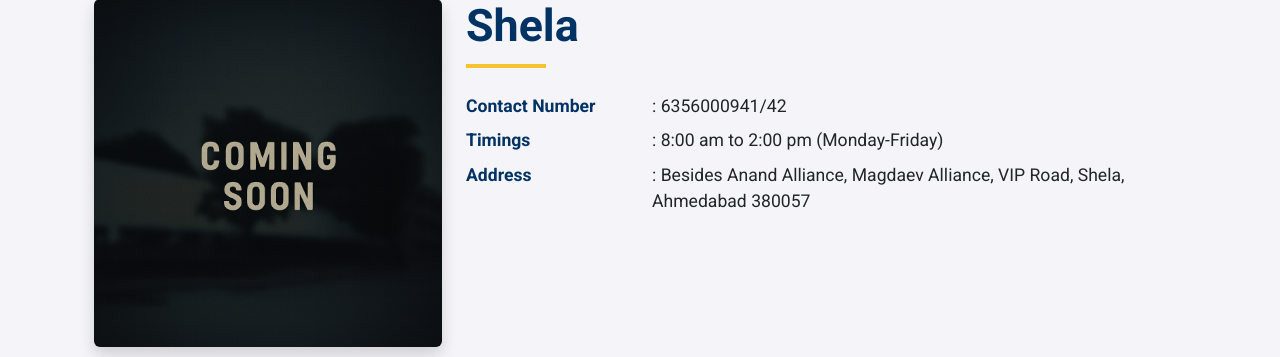
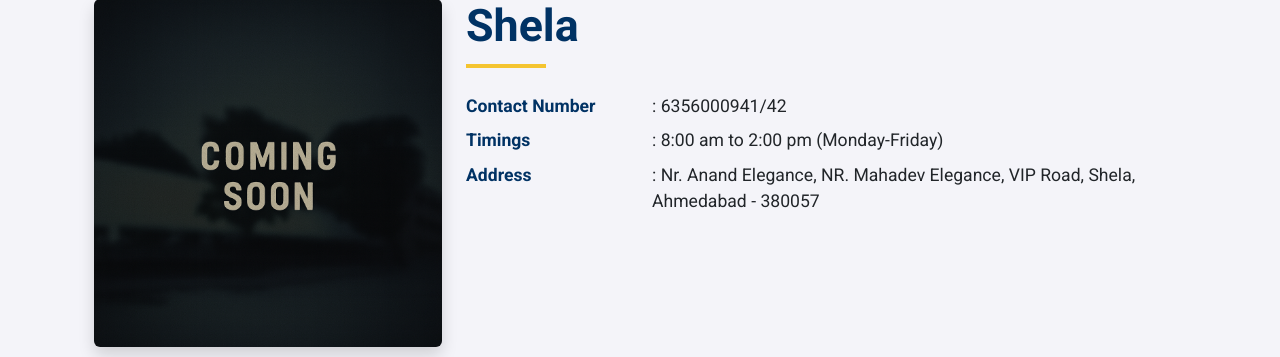
Before and after one commit to Akshat190/test, a Django app: page /shela/ in a window 1280 px wide. Shown: the part 168-525 px from the top of the page. Run offline with Django 4.2, Linux system fonts and the light colour scheme.

Commit message:
fix(address): update Shela address details in template
- Corrected address from "Besides Anand Alliance, Magdaev Alliance" to
  "Nr. Anand Elegance, NR. Mahadev Elegance"
- Added dash before postal code for better clarity

```diff
--- a/templates/shela.html
+++ b/templates/shela.html
@@ -38,7 +38,7 @@
                 </div>
                 <div class="row mb-2">
                     <div class="col-md-3 fw-bold">Address</div>
-                    <div class="col-md-9">: Besides Anand Alliance, Magdaev Alliance, VIP Road, Shela, Ahmedabad 380057</div>
+                    <div class="col-md-9">: Nr. Anand Elegance, NR. Mahadev Elegance, VIP Road, Shela, Ahmedabad - 380057</div>
                 </div>
             </div>
 
```
